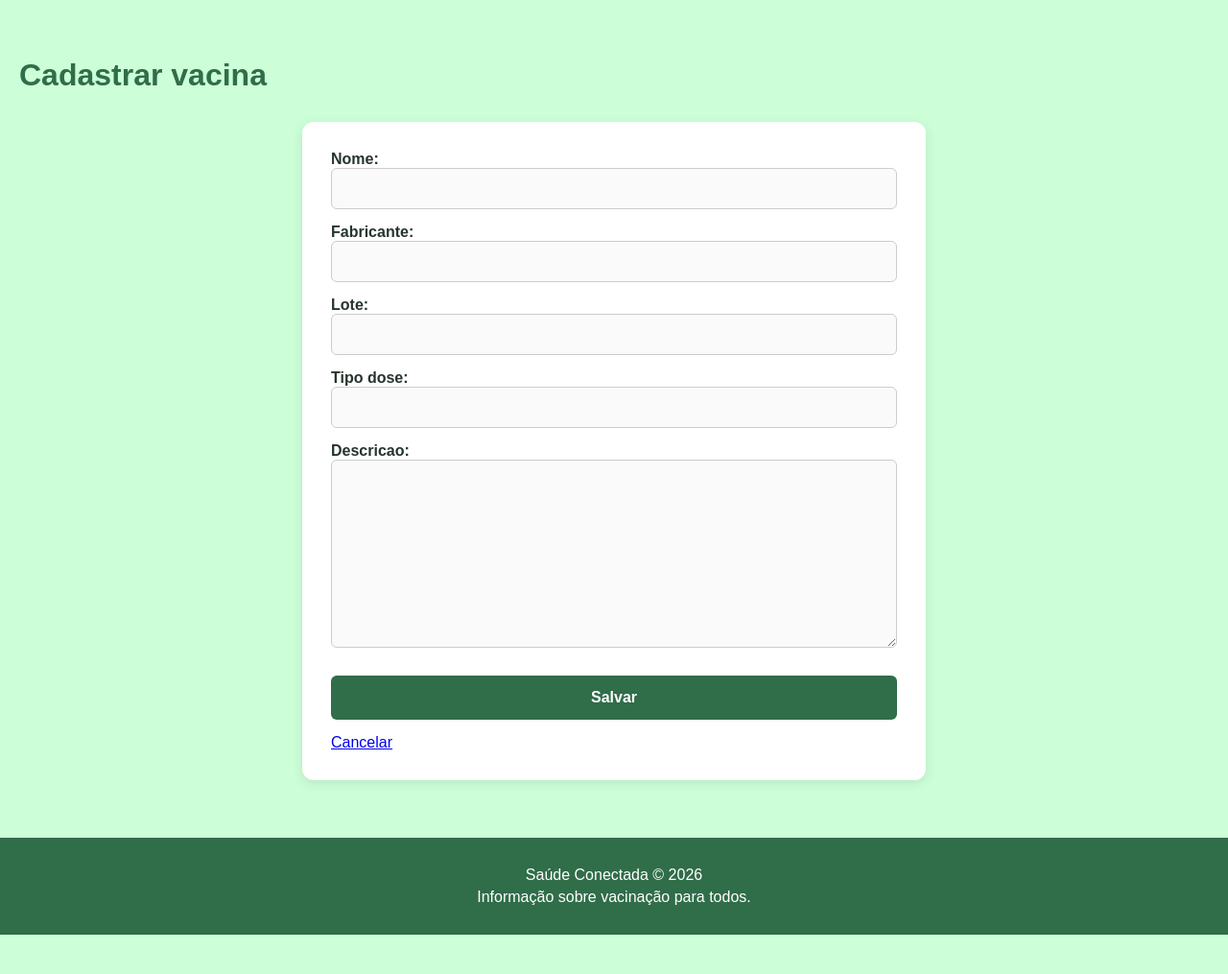
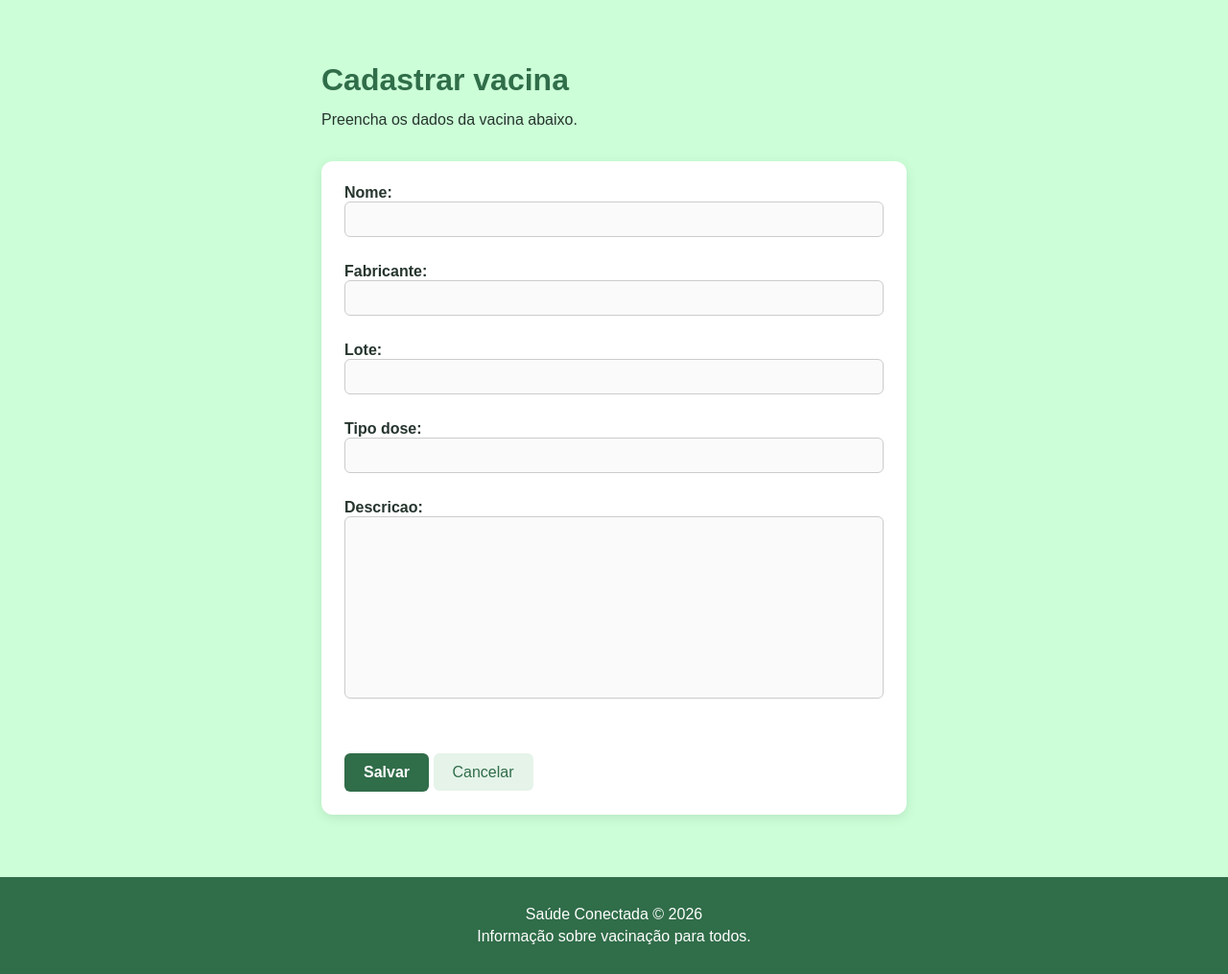
Before and after one commit to thaylavitoriafonseca-svg/saudeConect, a Django app: page /vacinas/cadastrar/ in a window 1280 px wide. Shown: the part 69-1084 px from the top of the page at 96% size. Before the commit the page ends 1043 px from the top, so only its background shows below. Run offline with Django 5.2, Linux system fonts and the light colour scheme.

Commit message:
aula 27-10

```diff
--- a/vacinas/templates/vacinas/vacina_detail.html
+++ b/vacinas/templates/vacinas/vacina_detail.html
@@ -130,7 +130,7 @@
     }
 
     .acoes-vacina .excluir {
-        background: #b83b3b;
+        background: #306d49;
     }
 
     .acoes-vacina .voltar {
--- a/vacinas/templates/vacinas/vacina_form.html
+++ b/vacinas/templates/vacinas/vacina_form.html
@@ -1,12 +1,12 @@
 {% extends 'base.html' %}
 
 {% block title %}
-Cadastrar vacina | Saúde Conectada
+Vacinas | Saúde Conectada
 {% endblock %}
 
 {% block content %}
 
-<section class="pagina">
+<section class="pagina formulario-vacina">
 
     <h1>
         {% if object %}
@@ -16,22 +16,92 @@ Cadastrar vacina | Saúde Conectada
         {% endif %}
     </h1>
 
-    <form method="post">
+    <p class="subtitulo">
+        Preencha os dados da vacina abaixo.
+    </p>
 
+    <form method="post" class="card-formulario">
         {% csrf_token %}
 
         {{ form.as_p }}
 
-        <button type="submit">
-            Salvar
-        </button>
-
-        <a href="{% url 'vacinas:vacinas' %}">
-            Cancelar
-        </a>
-
+        <div class="acoes-formulario">
+            <button type="submit">Salvar</button>
+            <a href="{% url 'vacinas:vacinas' %}">Cancelar</a>
+        </div>
     </form>
 
 </section>
 
+<style>
+.formulario-vacina {
+    max-width: 650px;
+    margin: 25px auto;
+    padding: 0 20px;
+}
+
+.subtitulo {
+    margin-bottom: 16px;
+}
+
+.card-formulario {
+    padding: 24px;
+}
+
+.card-formulario p {
+    margin-bottom: 12px;
+}
+
+.card-formulario input,
+.card-formulario textarea,
+.card-formulario select {
+    padding: 9px 10px;
+}
+
+.card-formulario textarea {
+    min-height: 90px;
+    resize: none;
+}
+
+.acoes-formulario {
+    margin-top: 16px;
+}
+
+.acoes-formulario button,
+.acoes-formulario a {
+    padding: 11px 20px;
+    border: none;
+    border-radius: 6px;
+    text-decoration: none;
+    text-align: center;
+    cursor: pointer;
+}
+
+.acoes-formulario button {
+    background: #306d49;
+    color: white;
+    flex: 1;
+}
+
+.acoes-formulario a {
+    background: #e5f3e9;
+    color: #306d49;
+}
+
+@media (max-width: 600px) {
+    .formulario-vacina {
+        margin: 22px auto;
+        padding: 0 14px;
+    }
+
+    .card-formulario {
+        padding: 18px;
+    }
+
+    .acoes-formulario {
+        flex-direction: column;
+    }
+}
+</style>
+
 {% endblock %}
```
Also changed, not shown: vacinas/templates/vacinas/vacina_inicio.html (added, +201 -0 lines), vacinas/templates/vacinas/vacina_list.html (+20 -6 lines).
